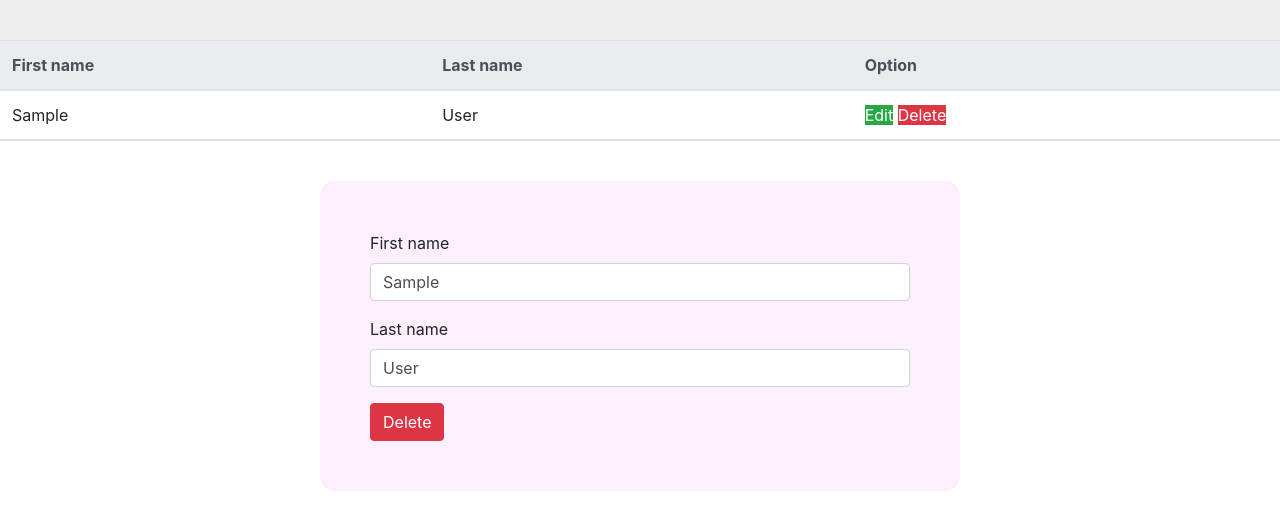
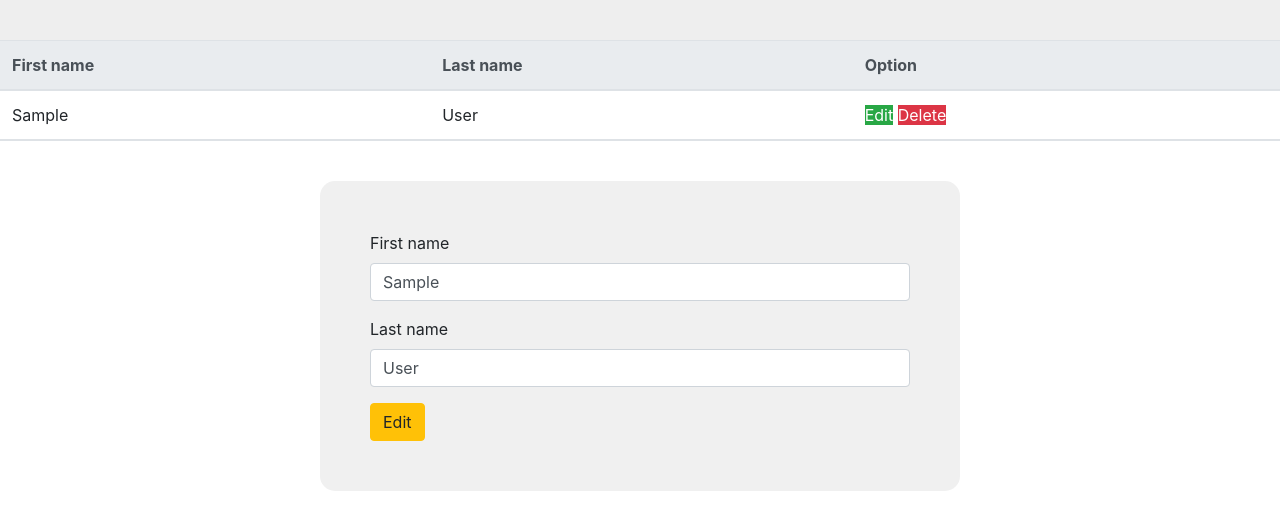
Before and after one commit to mcream/Crud_php_project, a PHP site: page /index.php?edit=1 in a window 1280 px wide. Shown: the top 530 px of the page. Run offline with PHP 8.4, Linux system fonts and the light colour scheme; tables that the repository leaves empty or names only in its code hold one stand-in row (values such as "Sample post"); data that the repository does not hold is empty.

Commit message:
fixed error with edited. Changed colors.

```diff
--- a/app.php
+++ b/app.php
@@ -23,10 +23,12 @@ $database = mysqli_connect('localhost', 'root', '', 'project_php');
   	$fname = $_POST['fname'];
   	$lname = $_POST['lname'];
 
-  	mysqli_query($database, "UPDATE db SET name='$name', lname='$lname' WHERE id=$id");
+  	mysqli_query($database, "UPDATE db SET fname='$fname', lname='$lname' WHERE id=$id");
   	$_SESSION['message'] = "Record has been Updated";
   	header('location: index.php');
   }
+
+
   if (isset($_GET['del'])) {
   	$id = $_GET['del'];
   	mysqli_query($database, "DELETE FROM db WHERE id=$id");
--- a/index.php
+++ b/index.php
@@ -33,7 +33,7 @@
         margin-right: auto;
         width: 50%;
         padding: 50px;
-        background-color: #e1e1;
+        background-color: #f0f0f0;
     }
     </style>
 </head>
@@ -98,7 +98,7 @@
                 <input type="text" class="form-control" name="lname" value="<?php echo $lname; ?>">
             </div>
             <?php if ($update == true): ?>
-            <button type="submit" class="btn btn-danger" name="update">Delete</button>
+            <button type="submit" class="btn btn-warning" name="update">Edit</button>
             <?php else: ?>
             <button type="submit" class="btn btn-success" name="save">Add</button>
             <?php endif ?>
```
